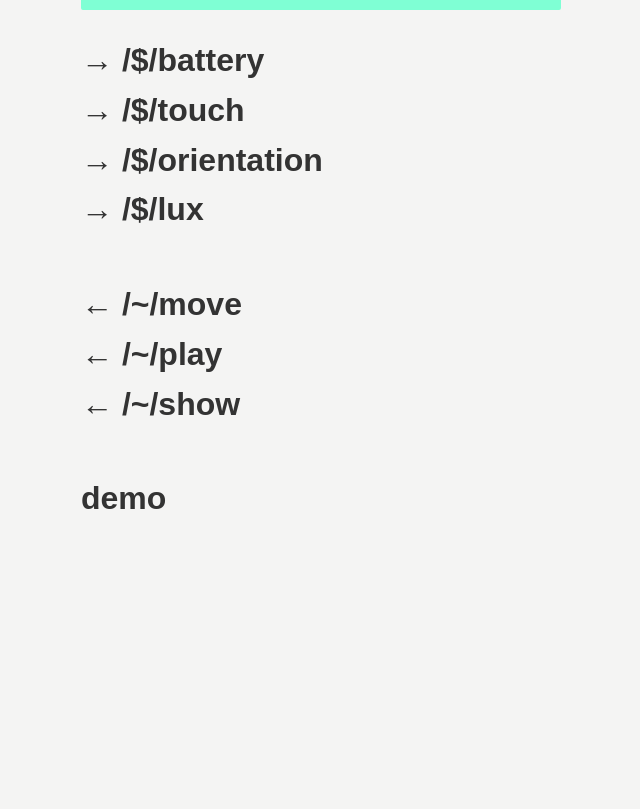
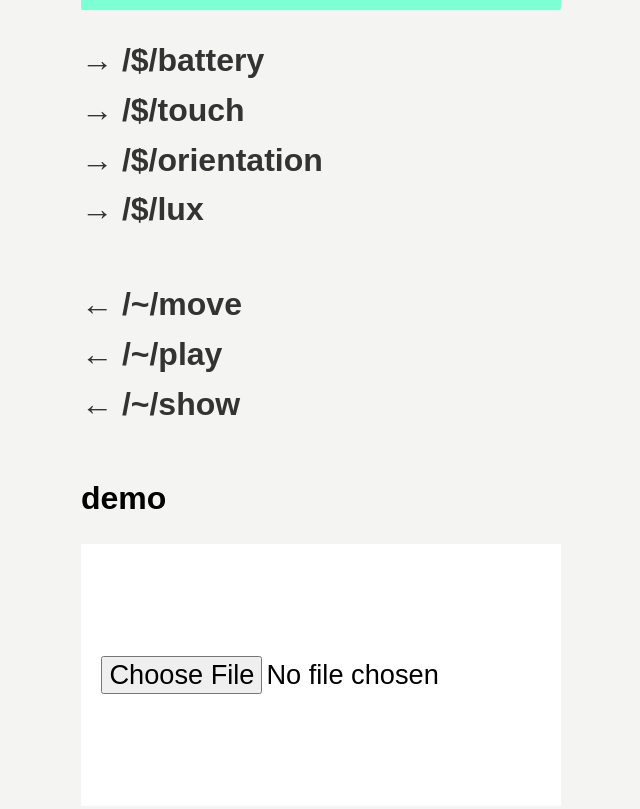
Before and after one commit to benfoxall/ador, a plain HTML site: page mockup/mockup.html in a window 1280 px wide. Shown: the whole page, without its empty margins (319-959 px from the left). Drawn offline with Linux system fonts and the light colour scheme.

Commit message:
updated mockups

```diff
--- a/ui/mockup.html
+++ b/mockup/mockup.html
@@ -129,7 +129,12 @@ more:stuff
 
 
       <li class="spacer"></li>
-      <li tabindex="1">demo</li>
+      <li tabindex="1" class="active">
+        demo
+        <section>
+          <input type="file">
+        </section>
+      </li>
     </ol>
 
     <script type="text/javascript">
```
Also changed, not shown: 2 other files.
